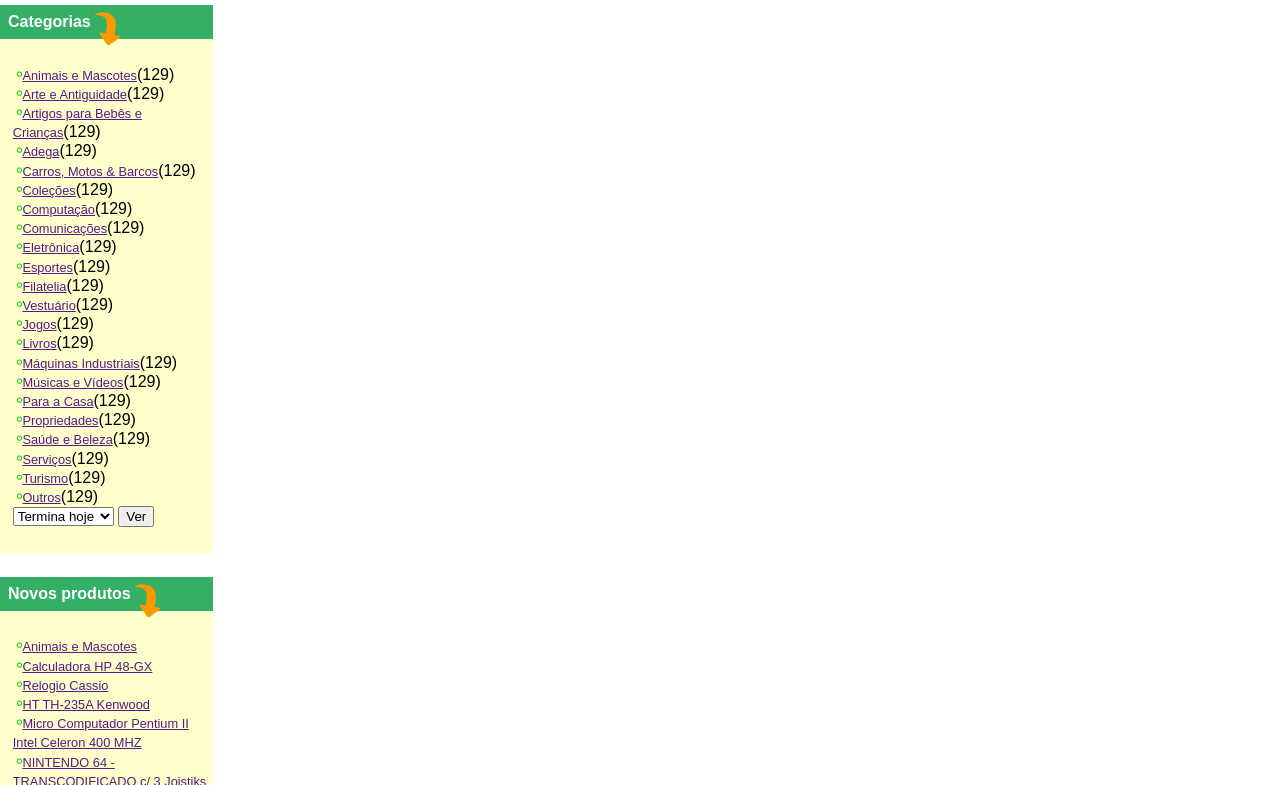
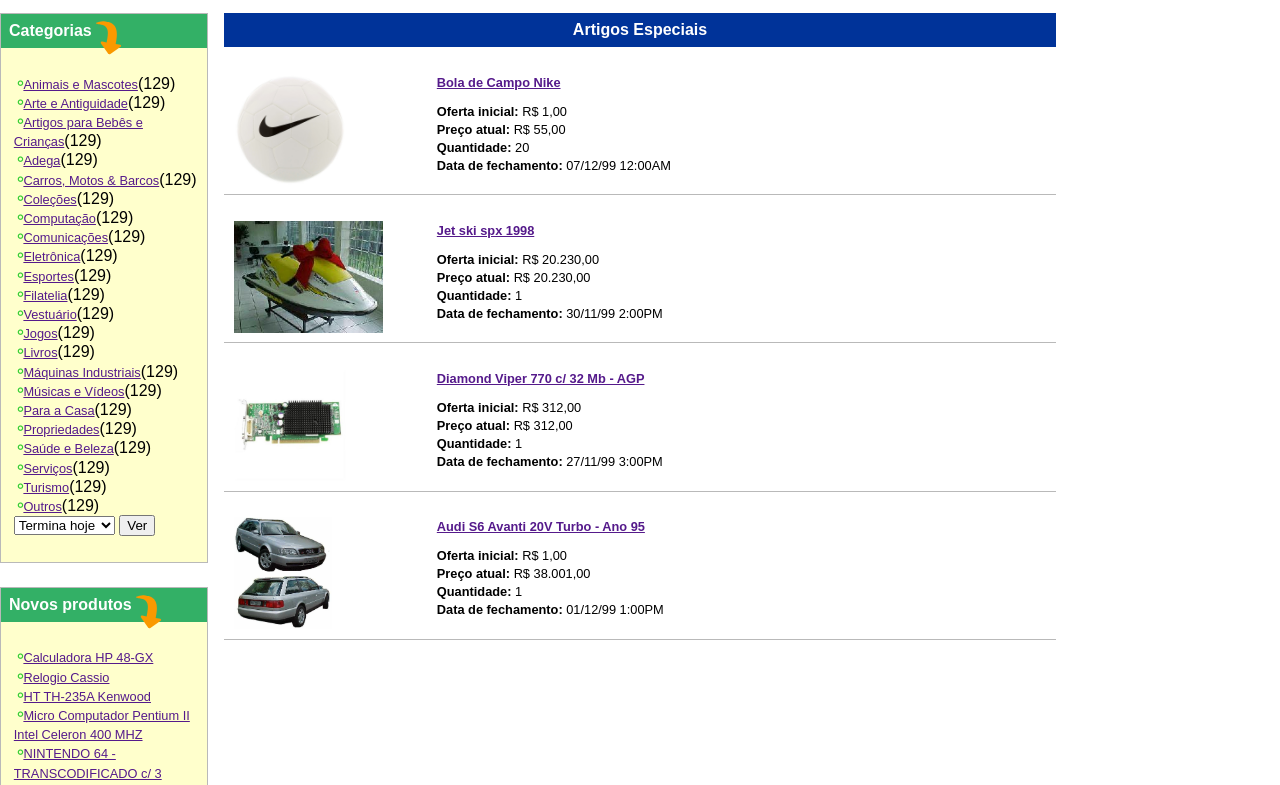
Before and after one commit to aebone/retroml, a plain HTML site: page index.html in a window 1280 px wide. Shown: the part 136-921 px from the top of the page. Drawn offline with Linux system fonts and the light colour scheme.

Commit message:
Add products

```diff
--- a/css/styles.css
+++ b/css/styles.css
@@ -1,8 +1,7 @@
-/* CSS reset */
-html, body, div, span, h1, h2, h3, h4, h5, h6, p,
-em, img, strong, ul, li, form, label, legend,
-caption, article, aside, figure, figcaption, footer,
-header, nav, section {
+/* CSS Reset */
+html, body, div, span, h1, h2, h3, p,
+a, img, strong, dl, dt, dd, ul, li,
+form, article, aside, footer, header, section {
     margin: 0;
     padding: 0;
     font-size: 1rem;
@@ -19,10 +18,11 @@
     font-family: sans-serif;
     display: grid;
     grid-template-areas:
-            "header     header header header header header"
-            "left-aside main   main   main   main   right-aside"
-            "footer     footer footer footer footer footer";
-    grid-auto-columns: 1fr;
+            "header     header header"
+            "left-aside main   right-aside"
+            "footer     footer footer";
+    grid-auto-columns: 1fr 4fr 1fr;
+    grid-gap: 1rem;
 }
 
 /* Header layout */
@@ -127,7 +127,7 @@
 /* Left aside */
 #left-aside-wrapper section {
     margin-bottom: 1.5rem;
-    margin-top: .5rem;
+    border: 1px solid #b9b9b9;
 }
 
 #left-aside-wrapper section div {
@@ -190,3 +190,59 @@
         padding-left: .4rem;
     }
 }
+
+/* Main */
+main > h1 {
+    color: white;
+    background-color: #003399;
+    text-align: center;
+    padding: .5rem;
+}
+
+main > article {
+    display: grid;
+    grid-template-areas:
+            "image title"
+            "image description";
+    grid-auto-columns: 1fr 3fr;
+    margin: 1rem 0 1rem 0;
+    border-bottom: 1px solid #b9b9b9;
+    padding: 0.6rem;
+}
+
+main > article > img {
+    grid-area: image;
+    height: 7rem;
+}
+
+main > article > h2 {
+    grid-area: title;
+}
+
+main > article > h2 > a {
+    font-size: .8rem;
+}
+
+main > article > dl {
+    grid-area: description;
+}
+
+main > article > dl > dt {
+    display: inline;
+    font-weight: bold;
+    font-size: .8rem;
+}
+
+main > article > dl > dt::after {
+    content: ": ";
+}
+
+main > article > dl > dd {
+    display: inline;
+    font-size: .8rem;
+}
+
+main > article > dl > dd::after {
+    content: "\A";
+    white-space: pre;
+}
--- a/index.html
+++ b/index.html
@@ -101,8 +101,6 @@
       </div>
       <nav>
         <ul>
-          <li><a href="">Animais e Mascotes</a></li>
-
           <li><a href="">Calculadora HP 48-GX</a></li>
           <li><a href="">Relogio Cassio</a></li>
           <li><a href="">HT TH-235A Kenwood</a></li>
@@ -116,6 +114,68 @@
   </aside>
 
   <main id="main-wrapper">
+    <h1>Artigos Especiais</h1>
+    <article>
+      <img src="./img/bola.jpg" alt="Bola de futebol"/>
+      <h2><a href="">Bola de Campo Nike</a></h2>
+      <dl>
+        <dt>Oferta inicial</dt>
+        <dd>R$ 1,00</dd>
+        <dt>Preço atual</dt>
+        <dd>R$ 55,00</dd>
+        <dt>Quantidade</dt>
+        <dd>20</dd>
+        <dt>Data de fechamento</dt>
+        <dd>07/12/99 12:00AM</dd>
+      </dl>
+    </article>
+
+    <article>
+      <img src="./img/jet.jpg" alt="Jet ski"/>
+      <h2><a href="">Jet ski spx 1998</a></h2>
+      <dl>
+        <dt>Oferta inicial</dt>
+        <dd>R$ 20.230,00</dd>
+        <dt>Preço atual</dt>
+        <dd>R$ 20.230,00</dd>
+        <dt>Quantidade</dt>
+        <dd>1</dd>
+        <dt>Data de fechamento</dt>
+        <dd>30/11/99 2:00PM</dd>
+      </dl>
+    </article>
+
+    <article>
+      <img src="./img/blaze.jpg" alt="Placa de vídeo Diamond Viper"/>
+      <h2><a href="">Diamond Viper 770 c/ 32 Mb - AGP</a></h2>
+      <dl>
+        <dt>Oferta inicial</dt>
+        <dd>R$ 312,00</dd>
+        <dt>Preço atual</dt>
+        <dd>R$ 312,00</dd>
+        <dt>Quantidade</dt>
+        <dd>1</dd>
+        <dt>Data de fechamento</dt>
+        <dd>27/11/99 3:00PM</dd>
+      </dl>
+    </article>
+
+    <article>
+      <img src="./img/audi.jpg" alt="Carro Audi A6 Avanti"/>
+      <h2><a href="">Audi S6 Avanti 20V Turbo - Ano 95</a></h2>
+      <dl>
+        <dt>Oferta inicial</dt>
+        <dd>R$ 1,00</dd>
+        <dt>Preço atual</dt>
+        <dd>R$ 38.001,00</dd>
+        <dt>Quantidade</dt>
+        <dd>1</dd>
+        <dt>Data de fechamento</dt>
+        <dd>01/12/99 1:00PM</dd>
+      </dl>
+    </article>
+
+
 
   </main>
 
```
Also changed, not shown: img/audi.jpg (added), img/blaze.jpg (added), img/bola.jpg (added), img/jet.jpg (added).
